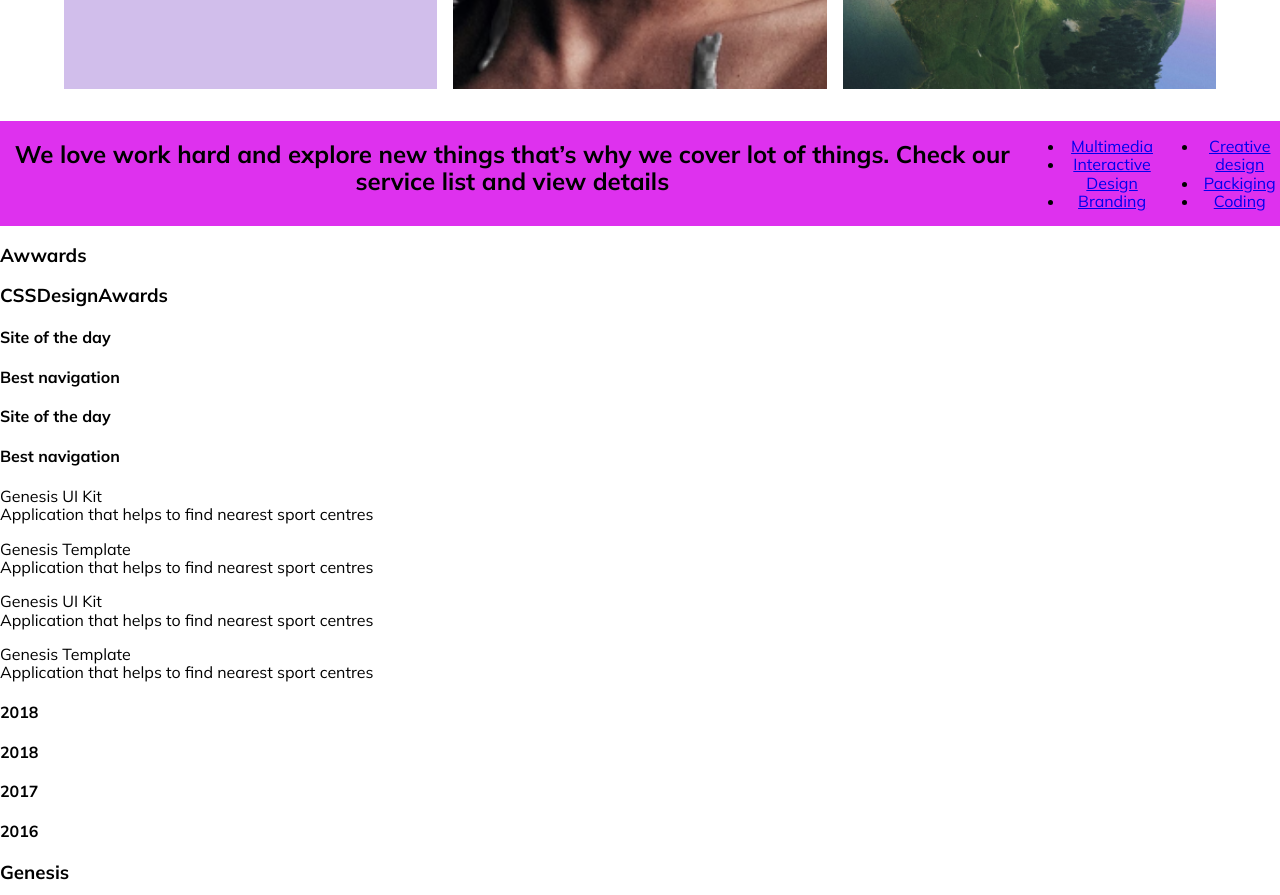
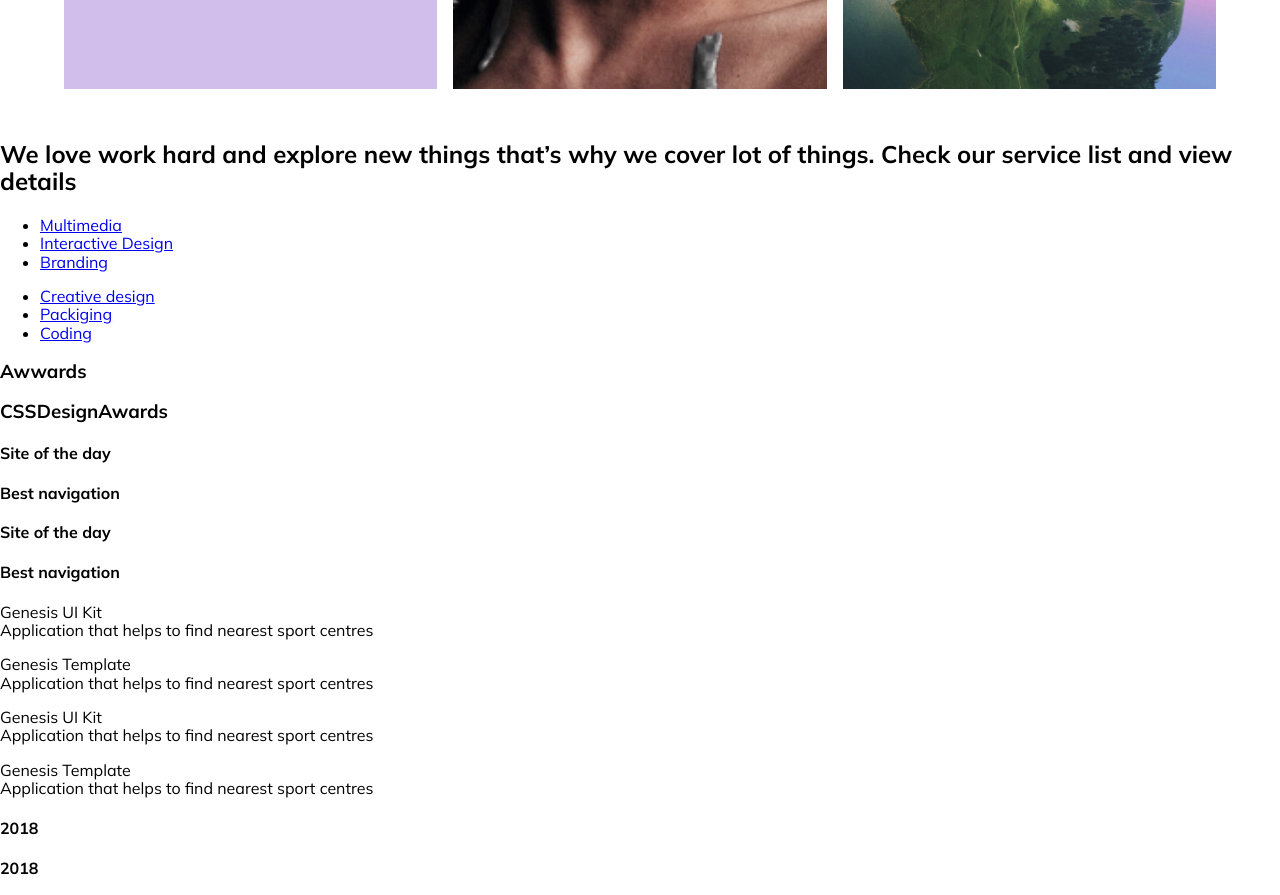
Before and after one commit to anneliedorsell/sass-test, a plain HTML site: page index.html in a window 1280 px wide. Shown: the part 2700-3595 px from the top of the page. Drawn offline with Linux system fonts and the light colour scheme.

Commit message:
adding styles to start page

```diff
--- a/index.html
+++ b/index.html
@@ -65,24 +65,23 @@
         </div>
     </div>
 
-    <div class="container">
-
-        <div><h2 class="container__heading">We love work hard and explore new things that’s
+    <div class="text">
+        <div><h2 class="text__heading">We love work hard and explore new things that’s
             why we cover lot of things.
             Check our service list and view details</h2>
         </div>
 
-        <div class="container__links">
-            <ul class="container__list">
+        <div class="text__links1">
+            <ul class="text__list1">
                 <li class="list"><a class="link" href="#">Multimedia</a></li>
                 <li class="list"><a class="link" href="#">Interactive Design</a></li>
                 <li class="list"><a class="link" href="#">Branding</a></li>
             </ul>
         </div>
 
-        <div class="container__links">
-            <ul class="container__list">
-                <li class="list"><a class="link" href="#">Creative design</a></li>
+        <div class="text__links2">
+            <ul class="text__list2">
+                <li class="list"><a class="link" href="target=_blank">Creative design</a></li>
                 <li class="list"><a class="link" href="#">Packiging</a></li>
                 <li class="list"><a class="link" href="#">Coding</a></li>
             </ul>
--- /dev/null
+++ b/styles/_text.scss
@@ -0,0 +1,23 @@
+.text{
+    display: flex;
+    background-color: #de31ee;
+    width: 50% + 50%;
+    text-align: center;
+}
+
+    .text__heading {
+        width: 50%;
+        text-align: left;
+    }
+
+    .text__links1, .text__links2 {
+    text-align: left;
+    width: 25%;
+    text-decoration: none;
+    }
+
+
+    .li {
+        text-decoration: none;
+        list-style: none;
+    }
```
